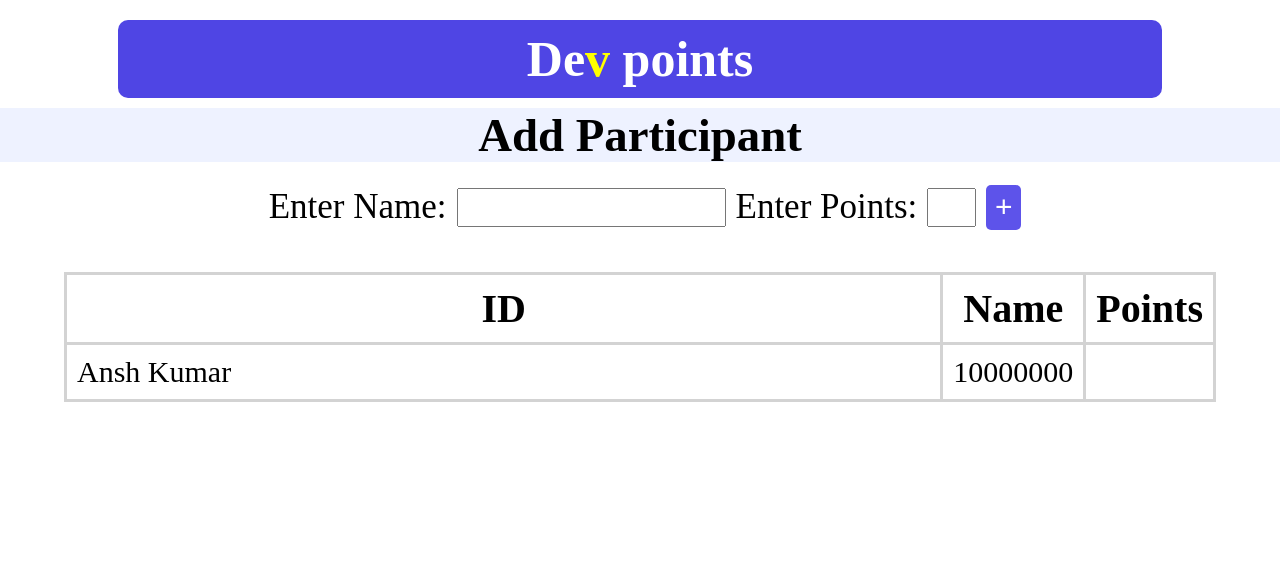
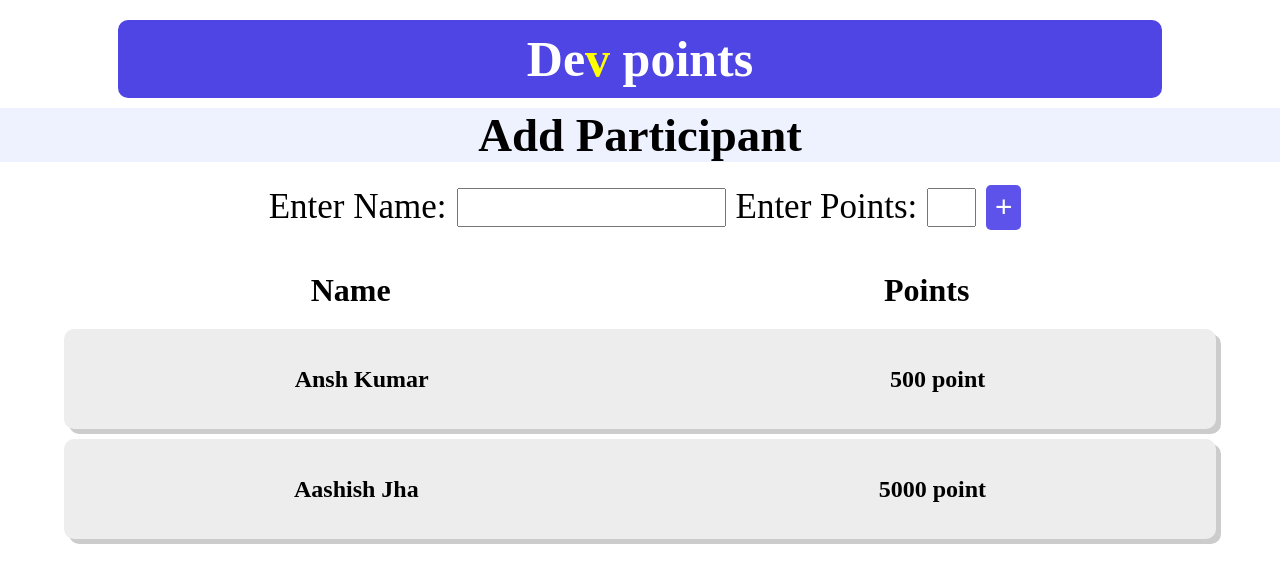
Before and after one commit to Albez0-An7h/dev_points, a plain HTML site: page index.html in a window 1280 px wide. Shown: the top 582 px of the page. Drawn offline with Linux system fonts and the light colour scheme.

Commit message:
Update index.html
reverting back

```diff
--- a/index.html
+++ b/index.html
@@ -21,7 +21,7 @@
         <button id="addp" onclick="add()">+</button>
     </div>
     <div id="disdata">
-        <table id="partlist">
+<!--         <table id="partlist">
             <thead>
                 <tr>
                     <th>ID</th>
@@ -38,8 +38,8 @@
                 <td>Ansh Kumar</td>
                 <td>10000000</td>
             </tr>
-        </table>
-<!--         <div id="titles">
+        </table> -->
+        <div id="titles">
             <h1>Name</h1>
             <h1>Points</h1>
         </div>
@@ -51,7 +51,7 @@
         <div class="Participant">
             <h2>Aashish Jha</h2>
             <h2>5000 point</h2>
-        </div> -->
+        </div>
     </div>
     <footer>
         <h4>Credits: Ansh Kumar</h4>
```
